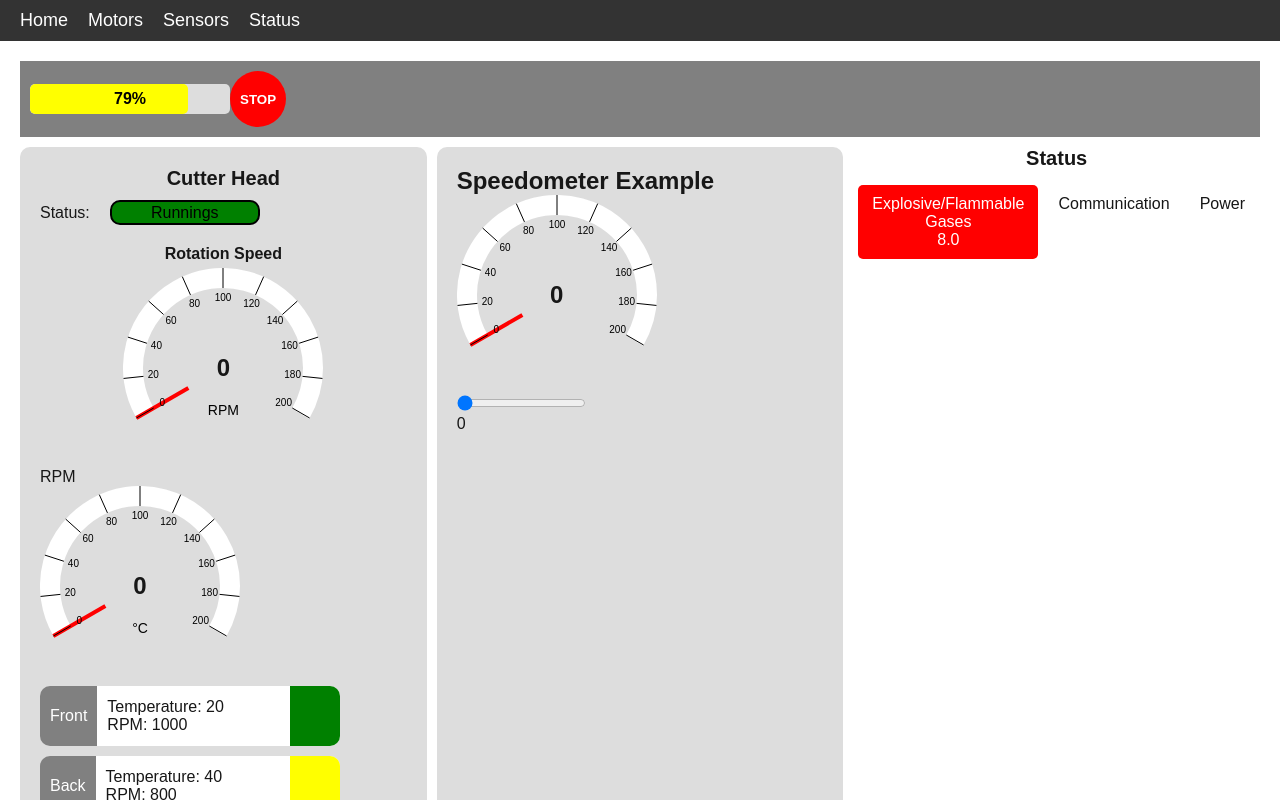
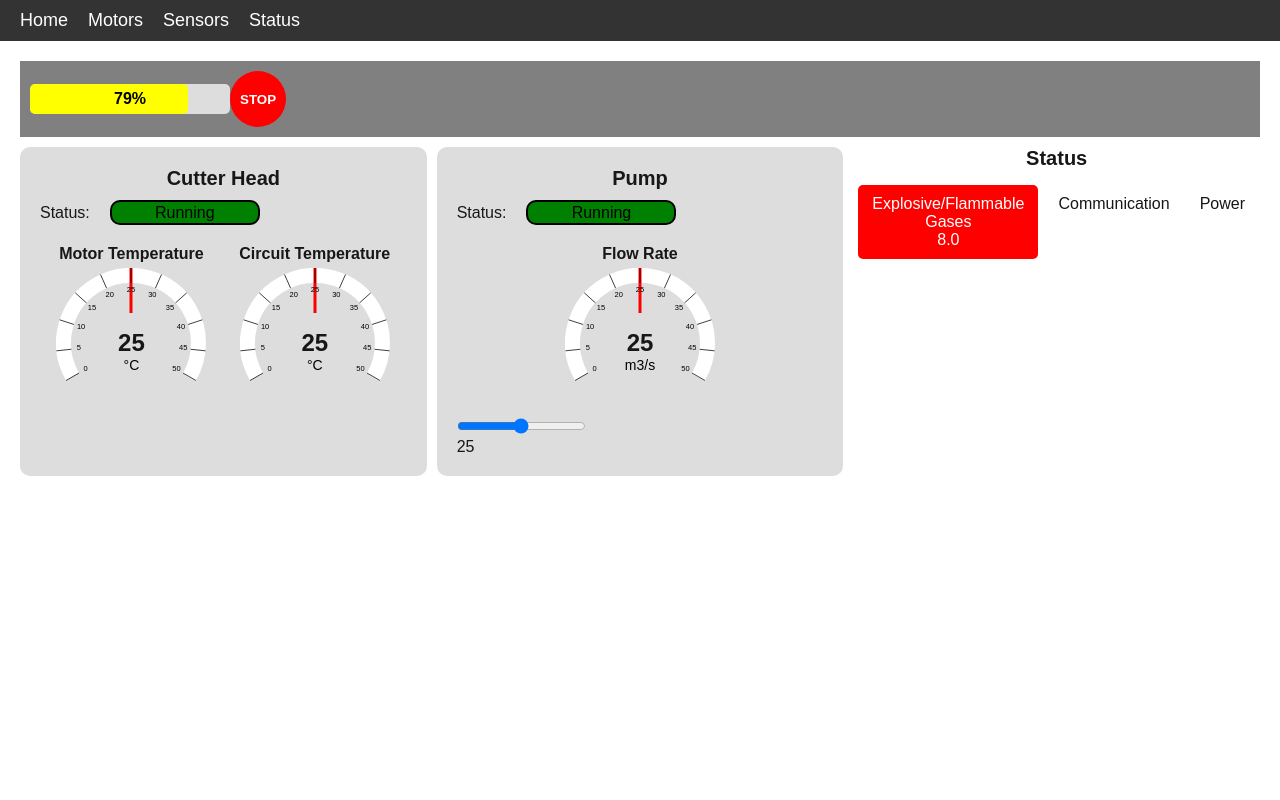
Before and after one commit to ryancho7/TBM-GUI, a Next.js app in the folder hyperloop_gui/: page / in a window 1280 px wide. Shown: the top 800 px of the page. Built offline with nearby package versions, Linux system fonts and the light colour scheme.

Commit message:
3 main sensors displays complete

```diff
--- a/hyperloop_gui/app/components/CircularMeter.js
+++ b/hyperloop_gui/app/components/CircularMeter.js
@@ -2,7 +2,7 @@
 import { useEffect, useState } from 'react';
 import styles from './CircularMeter.module.css';
 
-const CircularMeter = ({ min, max, data, units, partitions }) => {
+const CircularMeter = ({ min, max, data, units, partitions, size}) => {
     // Calculate the proportion of the meter based on the current data
     const proportion = ((data - min) / (max - min));
     console.log(min + " " + max + " " + data)
@@ -35,7 +35,7 @@ const CircularMeter = ({ min, max, data, units, partitions }) => {
     const needleY2 = 50 + needleLength * Math.sin(needleAngleRad);
 
     return (
-        <div className={styles.meterContainer}>
+        <div className={styles.meterContainer} style={{height: `${size}px`, width: `${size}px`}}>
             <svg viewBox="0 0 100 100">
                 {/*background circle */}
                 <circle
--- a/hyperloop_gui/app/components/CircularMeter.module.css
+++ b/hyperloop_gui/app/components/CircularMeter.module.css
@@ -3,8 +3,7 @@
     align-items: center;
     justify-content: center;
     position: relative;
-    width: 200px;
-    height: 200px;
+
 }
 
 .meterBackground {
@@ -36,5 +35,5 @@
     position: absolute;
     font-size: 14px;
     color: black;
-    bottom: 50px;
+    bottom: 30%;
 }
--- a/hyperloop_gui/app/page.js
+++ b/hyperloop_gui/app/page.js
@@ -14,10 +14,10 @@ export default function Home() {
   ];
 
   const [machineIntegrity, setMachineIntegrity] = useState(79);
-  const [cutterHeadStatus, setCutterHeadStatus] = useState("Runnings")
+  const [cutterHeadStatus, setCutterHeadStatus] = useState("Running")
   const [motorTemp, setMotorTemp] = useState(20);
   const [circuitTemp, setCircuitTemp] = useState(18);
-  const [data, setData] = useState(0);
+  const [data, setData] = useState(25);
 
   const handleSliderChange = (event) => {
     setData(Number(event.target.value));
@@ -41,17 +41,18 @@ export default function Home() {
           <Status color={'green'} description={cutterHeadStatus}/>
         </div>
 
-        <div className={styles.rpmContainer}>
-          <div className={styles.meterTitle}>Rotation Speed</div>
-          <CircularMeter min={0} max={200} data={data} partitions={10} units={"RPM"}/>
+        <div className={styles.temp}>
+          <div className={styles.tempContainer}>
+            <div className={styles.meterTitle}>Motor Temperature</div>
+            <CircularMeter min={0} max={50} data={data} partitions={10} units={"°C"} size={150}/>
+          </div>
+          <div className={styles.tempContainer}>
+            <div className={styles.meterTitle}>Circuit Temperature</div>
+            <CircularMeter min={0} max={50} data={data} partitions={10} units={"°C"} size={150}/>
+          </div>
         </div>
-        <div className={styles.sectionContent}>
-          <section>
-            <div>RPM</div>
-            <CircularMeter min={0} max={200} data={data} partitions={10} units={"°C"}/>
 
-          </section>
-        </div>
+        {/*
         {motors.map((motor, index) => (
           <QuickStatus
             name={motor.name}
@@ -61,19 +62,25 @@ export default function Home() {
             status={motor.status}
             />
         ))}
+        */}
       </section>
 
       {/* Pump Section */}
-      <section className={styles.propulsion}>
-        <div>
-          <h1>Speedometer Example</h1>
-          <CircularMeter min={0} max={200} data={data} partitions={10} />
+      <section className={styles.pump}>
+        <div className={styles.sectionTitle}>Pump</div>
+        <div className={styles.statusContainer}>
+          <div style={{marginRight: '20px'}}>Status:</div>
+          <Status color={'green'} description={cutterHeadStatus}/>
         </div>
+        <div className={styles.tempContainer}>
+            <div className={styles.meterTitle}>Flow Rate</div>
+            <CircularMeter min={0} max={50} data={data} partitions={10} units={"m3/s"} size={150}/>
+          </div>
         <div className={styles.sliderContainer}>
           <input
             type="range"
             min={0}
-            max={200}
+            max={50}
             value={data}
             onChange={handleSliderChange}
             className={styles.slider}
--- a/hyperloop_gui/app/page.module.css
+++ b/hyperloop_gui/app/page.module.css
@@ -17,7 +17,7 @@
   align-items: center;
 }
 
-.motors, .propulsion, .sensors, .water, .status {
+.motors, .pump, .sensors, .water, .status {
   background-color: #ddd;
   padding: 20px;
   border-radius: 10px;
@@ -53,8 +53,12 @@
   align-items: center;
   border: 1px solid green;
 }
-
-.rpmContainer{
+.temp{
+  display: flex;
+  flex-direction: row;
+  justify-content: space-around;
+}
+.tempContainer{
   margin-left: auto;
   margin-right: auto;
   width: fit-content;
```
